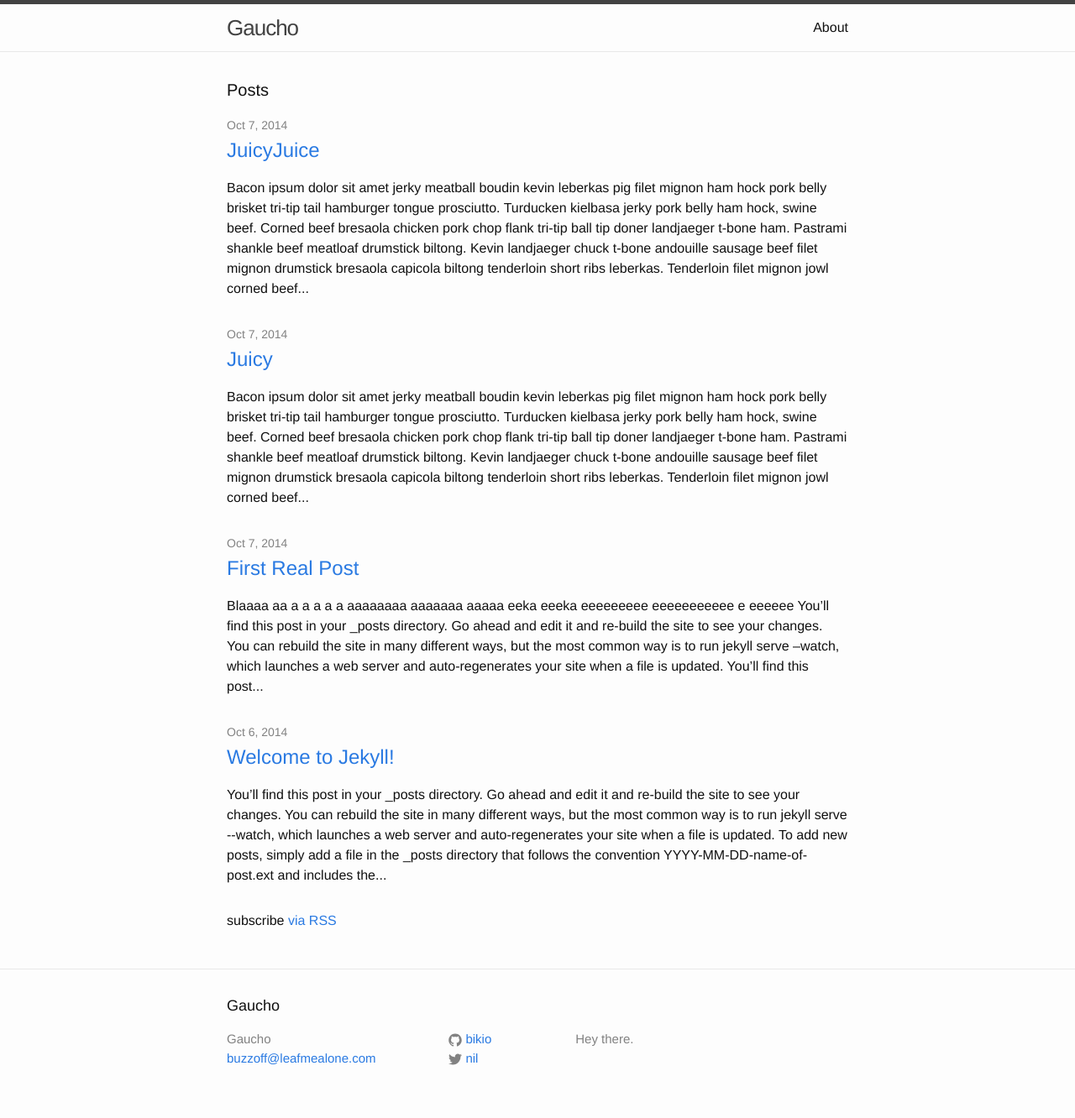
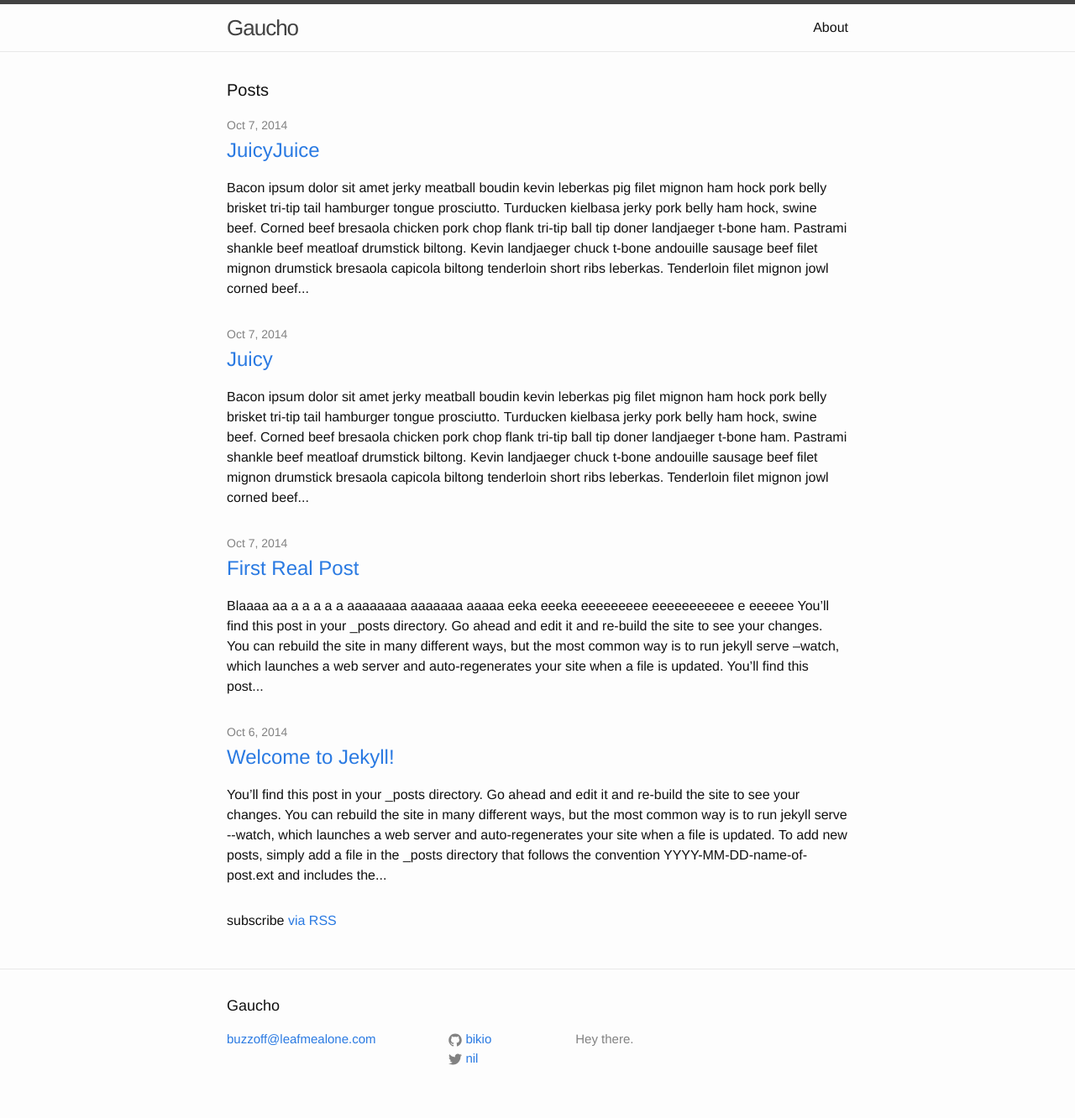
Before and after one commit to bikio/bikio.github.io, a Jekyll site: the page built from index.html, in a window 1280 px wide. Shown: the whole page at 84% size. Built offline with Jekyll 4.4.1, drawn with Linux system fonts in a browser that asks for light colours.

Commit message:
custom css play

```diff
--- a/_includes/footer.html
+++ b/_includes/footer.html
@@ -7,8 +7,8 @@
     <div class="footer-col-wrapper">
       <div class="footer-col  footer-col-1">
         <ul class="contact-list">
-          <li>{{ site.title }}</li>
-          <li><a href="mailto:{{ agbabiki@gmail.com }}">{{ site.email }}</a></li>
+<!--           <li>{{ site.title }}</li>
+ -->          <li><a href="mailto:{{ agbabiki@gmail.com }}">{{ site.email }}</a></li>
         </ul>
       </div>
 
```
